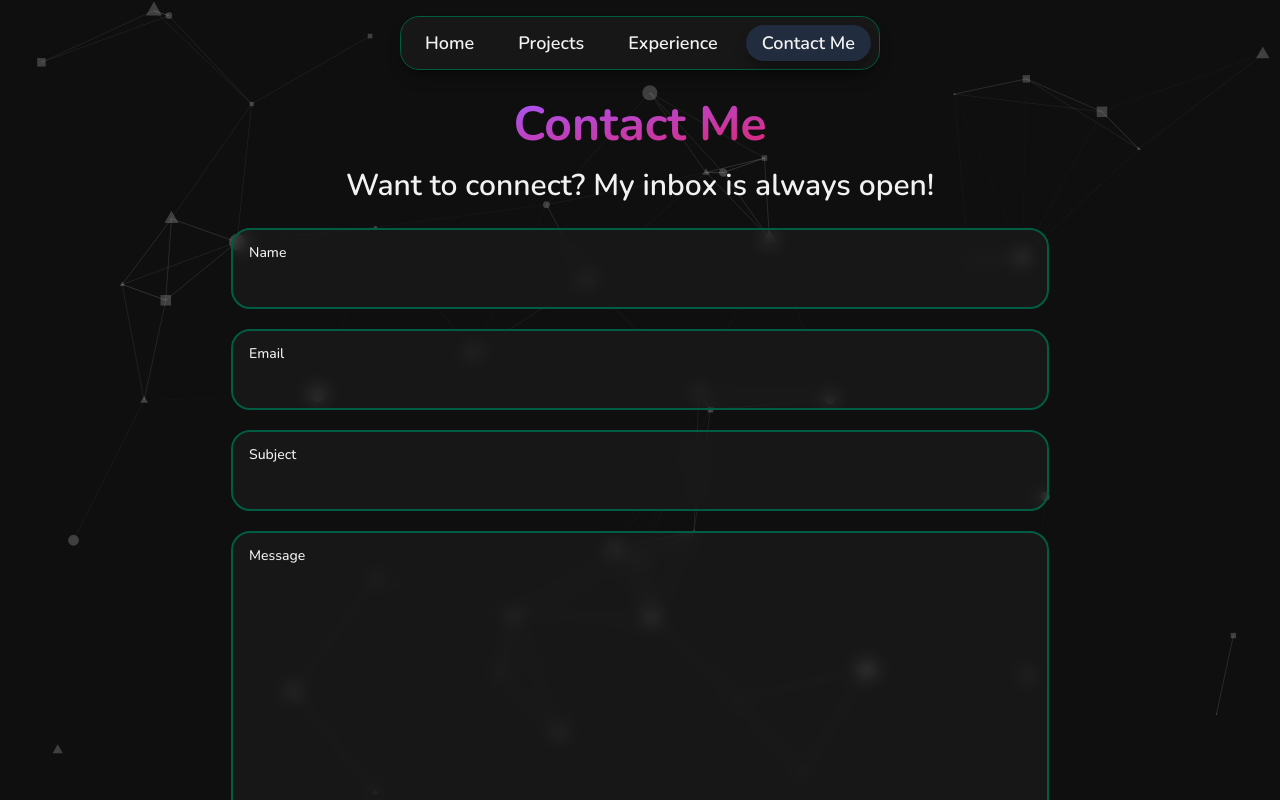
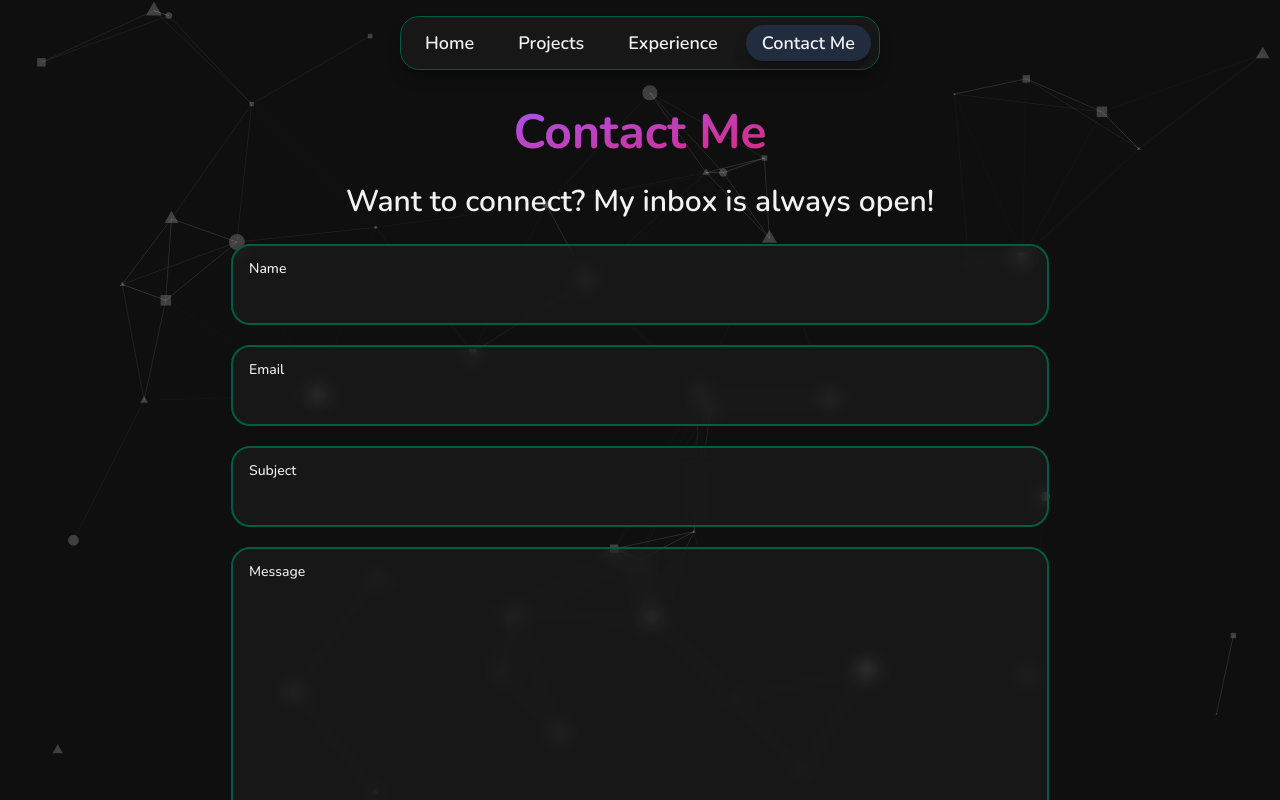
Before and after one commit to priyaaanshh/thepriyansh01.github.io, a Next.js app: page /contact in a window 1280 px wide. Built offline with nearby package versions, Linux system fonts and the light colour scheme.

Commit message:
fixed text-gradient class

```diff
--- a/src/app/globals.css
+++ b/src/app/globals.css
@@ -3,6 +3,8 @@
 @tailwind utilities;
 
 .text-gradient {
+  padding-top: 0.5rem /* 8px */;
+  padding-bottom: 0.5rem /* 8px */;
   background-clip: text;
   color: transparent;
 }
@@ -32,7 +34,6 @@
     --light-shade-400: 172, 100%, 25%;
     --light-shade-100: 0, 0%, 95%;
     --yellow-shade-300: 50, 98%, 64%;
-
 
     --background: var(--dark-shade-900);
     --foreground: var(--light-shade-100);
@@ -69,7 +70,6 @@
 }
 
 @layer utilities {
-
   /* Hide scrollbar for Chrome, Safari and Opera */
   .no-scrollbar::-webkit-scrollbar {
     display: none;
```
